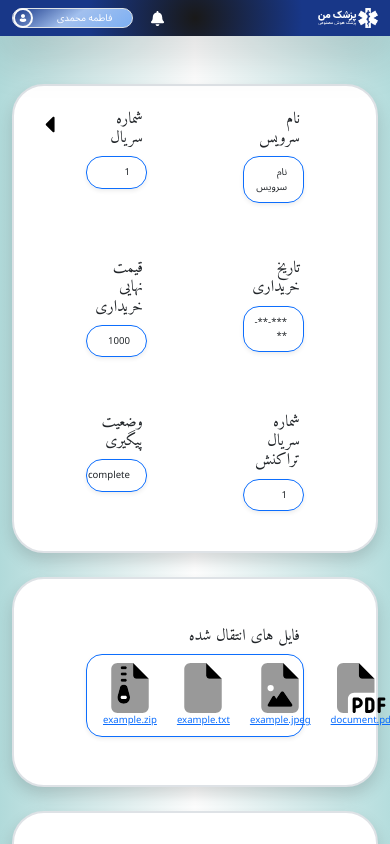
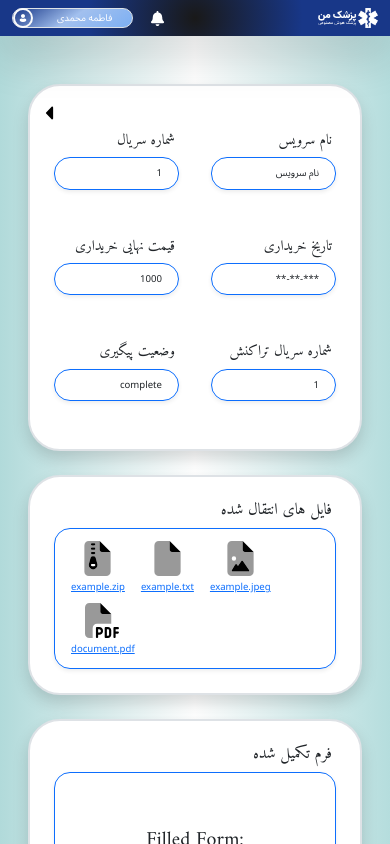
Before and after one commit to RamtinPB/MyDocter, a React (Vite) app: page /purchased-services/1 in a window 390 px wide. Shown: the top 844 px of the page. Built offline with nearby package versions, Linux system fonts and the light colour scheme; data requests are answered from the project's data file.

Commit message:
pc/ phone responsivity update 10

```diff
--- a/src/cssFiles/home.css
+++ b/src/cssFiles/home.css
@@ -11,7 +11,7 @@
 }
 
 @media (max-width: 768px) {
-  .custom-service-img{
+  .custom-home-service-img{
     max-width: 95% ;
   }
 
@@ -21,7 +21,8 @@
 }
 
 @media (max-width: 576px) {
-  .custom-service-img{
+  .custom-home-service-img{
+    max-width: 95% ;
   }
 
   #doc {
--- a/src/pages/Home.tsx
+++ b/src/pages/Home.tsx
@@ -95,7 +95,7 @@ function Home() {
 									</h5>
 									<img
 										src={homeText?.servicesLeftCardImage}
-										className="img-fluid custom-service-img rounded-4 shadow-sm"
+										className="img-fluid custom-home-service-img rounded-4 shadow-sm"
 										alt="general Doctor"
 									/>
 									<p className="card-text text-end m-3">
@@ -118,7 +118,7 @@ function Home() {
 									</h5>
 									<img
 										src={homeText?.servicesRightCardImage}
-										className="img-fluid custom-service-img rounded-4 shadow-sm"
+										className="img-fluid custom-home-service-img rounded-4 shadow-sm"
 										alt="general Doctor"
 									/>
 									<p className="card-text text-end m-3">
--- a/src/pages/ServicePage.tsx
+++ b/src/pages/ServicePage.tsx
@@ -277,7 +277,7 @@ function ServicePage() {
 				{/* File Upload Section */}
 				<div className="bg-white border border-2 shadow text-end rounded-5 py-4 px-0 px-md-2 mx-3 mx-md-4 mx-lg-5 mb-4">
 					<h5 className="pe-4 me-1">انتقال فایل</h5>
-					<div className="d-flex justify-content-between border border-2 shadow-sm rounded-4 px-2 mx-4 py-2">
+					<div className="d-flex justify-content-between border border-2 shadow-sm rounded-4 p-2 mx-4">
 						<div className="d-flex flex-wrap justify-content-start align-items-center">
 							{/* Display uploaded files with icons */}
 							{uploadedFiles.map((file, index) => (
--- a/src/pages/UserHistoryExtended.tsx
+++ b/src/pages/UserHistoryExtended.tsx
@@ -5,7 +5,9 @@ import pdfIcon from "../assets/icons/fileIcons/file-pdf-duotone-solid.svg";
 import zipIcon from "../assets/icons/fileIcons/file-zipper-duotone-solid.svg";
 import fileIcon from "../assets/icons/fileIcons/file-duotone-solid.svg";
 import imgIcon from "../assets/icons/fileIcons/file-image-duotone-solid.svg";
-import "../cssFiles/customColors.css";
+import "/src/cssFiles/customColors.css";
+
+import "/src/cssFiles/servicePage.css";
 import { FaCaretLeft } from "react-icons/fa";
 import FormRenderFilled from "../components/ForRenderFilled";
 import axiosInstance from "../myAPI/axiosInstance";
@@ -56,8 +58,6 @@ function UserHistoryExtended() {
 				const selectedService = response.data.find(
 					(s) => `${s.purchaseId}` === purchaseId
 				);
-				console.log("Fetched services:", response.data);
-				console.log("Purchase ID from URL:", purchaseId);
 
 				if (selectedService) {
 					setService(selectedService);
@@ -90,91 +90,99 @@ function UserHistoryExtended() {
 
 	const handleBackClick = () => {
 		navigate("/UserHistory");
+		console.log("clicked");
 	};
 
 	return (
 		<div className="custom-bg-4">
 			<div className="container py-5">
-				<div className="bg-white border border-2 shadow text-end rounded-5 p-3 mb-4">
-					<div className="text-start mx-2 mt-2 mb-2">
-						<button onClick={handleBackClick} className="btn btn-link p-0 m-0">
-							<FaCaretLeft size={27} color="black" />
-						</button>
+				<div className="d-flex flex-column bg-white border border-2 shadow text-end rounded-5 p-0 pt-2 px-md-2 mx-3 mx-md-4 mx-lg-5 mb-4">
+					<div className="text-start m-2">
+						<FaCaretLeft
+							type="button"
+							onClick={handleBackClick}
+							className="custom-back-btn"
+							color="black"
+						/>
 					</div>
 
 					<div
-						className="row row-cols-2 g-5 mb-3 mx-2"
+						className="row row-cols-2 mx-2 mx-md-auto"
 						style={{ direction: "rtl" }}
 					>
-						<div className="col mb-2 px-5">
-							<h5 className=" me-1">نام سرویس</h5>
+						<div className="co-6 mb-5 px-3 px-md-5">
+							<h6 className=" me-1">نام سرویس</h6>
 							<div className="border border-1 border-primary shadow-sm rounded-4 pe-3 py-2">
 								{service.name}
 							</div>
 						</div>
-						<div className="col mb-2 px-5">
-							<h5 className=" me-1">شماره سریال</h5>
+						<div className="co-6 mb-5 px-3 px-md-5">
+							<h6 className=" me-1">شماره سریال</h6>
 							<div className="border border-1 border-primary shadow-sm rounded-4 pe-3 py-2">
 								{service.id}
 							</div>
 						</div>
-						<div className="col mb-2 px-5">
-							<h5 className=" me-1">تاریخ خریداری</h5>
+						<div className="co-6 mb-5 px-3 px-md-5">
+							<h6 className=" me-1">تاریخ خریداری</h6>
 							<div className="border border-1 border-primary shadow-sm rounded-4 pe-3 py-2">
 								{service.purchaseDate}
 							</div>
 						</div>
-						<div className="col mb-2 px-5">
-							<h5 className=" me-1">قیمت نهایی خریداری</h5>
+						<div className="co-6 mb-5 px-3 px-md-5">
+							<h6 className=" me-1">قیمت نهایی خریداری</h6>
 							<div className="border border-1 border-primary shadow-sm rounded-4 pe-3 py-2">
 								{service.finalPurchaseAmount}
 							</div>
 						</div>
-						<div className="col mb-2 px-5">
-							<h5 className=" me-1">شماره سریال تراکنش</h5>
+						<div className="co-6 mb-5 px-3 px-md-5">
+							<h6 className=" me-1">شماره سریال تراکنش</h6>
 							<div className="border border-1 border-primary shadow-sm rounded-4 pe-3 py-2">
 								{service.purchaseId}
 							</div>
 						</div>
-						<div className="col mb-2 px-5">
-							<h5 className=" me-1">وضعیت پیگیری</h5>
+						<div className="co-6 mb-5 px-3 px-md-5">
+							<h6 className=" me-1">وضعیت پیگیری</h6>
 							<div className="border border-1 border-primary shadow-sm rounded-4 pe-3 py-2">
 								{service.status}
 							</div>
 						</div>
 					</div>
 				</div>
-				<div className="bg-white border border-2 shadow text-end rounded-5 p-5 mb-4">
+
+				{/* Sent Files Section */}
+				<div className="bg-white border border-2 shadow text-end rounded-5 py-4 px-0 px-md-2 mx-3 mx-md-4 mx-lg-5 mb-4">
 					<h5 className="pe-4 me-1">فایل های انتقال شده</h5>
-					<div className="border border-1 border-primary shadow-sm rounded-4 px-2 mx-4 py-2">
 					{service.files && service.files.length > 0 ? (
-							<div className="d-flex gap-1 justify-content-start align-items-center">
+						<div className="d-flex flex-wrap justify-content-start align-items-center border border-1 border-primary shadow-sm rounded-4 px-2 mx-4 py-2">
 							{service.files.map((file, index) => (
-									<div key={index} className="file-item mx-2">
+								<div
+									key={index}
+									className="d-flex flex-column file-item p-1 mx-1"
+								>
 									<a
 										href={file.fileUrl}
 										download
-											className="d-flex flex-column align-items-center"
+										className="d-flex flex-column justify-content-center align-items-center d-block "
 									>
 										<img
 											src={getIconForFileType(file.fileType)}
-												alt={file.fileType}
-												className="img-fluid"
-												style={{ width: "50px", height: "50px" }}
+											alt={`${file.fileName} Icon`}
+											className="custom-file-icon"
 										/>
-											{file.fileName}
+										<span className="text-end mt-1">{file.fileName}</span>
 									</a>
 								</div>
 							))}
 						</div>
 					) : (
-							<div className="d-flex justify-content-center align-items-center text-center py-3">
-								<p>هیچ فایلی یافت نشد</p>
+						<div className="d-flex flex-wrap justify-content-center align-items-center border border-1 border-primary shadow-sm rounded-4 px-2 mx-4 py-2">
+							<p className="px-3 mx-4 py-2">هیچ فایلی یافت نشد</p>
 						</div>
 					)}
 				</div>
-				</div>
-				<div className="bg-white border border-2 shadow text-end rounded-5 p-5 mb-4">
+
+				{/* Form Render Filled Section */}
+				<div className="bg-white border border-2 shadow text-end rounded-5 py-4 px-0 px-md-1 mx-3 mx-md-4 mx-lg-5 mb-4">
 					<h5 className="pe-4 me-1">فرم تکمیل شده</h5>
 					<div className="border border-1 border-primary shadow-sm rounded-4 px-3 mx-4 py-2">
 						{true ? (
@@ -186,13 +194,15 @@ function UserHistoryExtended() {
 						)}
 					</div>
 				</div>
-				<div className="bg-white border border-2 shadow text-end rounded-5 p-5 mb-4">
+
+				{/* User Input Section */}
+				<div className="bg-white border border-2 shadow text-end rounded-5 py-4 px-0 px-md-1 mx-3 mx-md-4 mx-lg-5 mb-4">
 					<h5 className="pe-4 me-1">شرح حال کاربر</h5>
 					<div className="border border-1 border-primary shadow-sm rounded-4 px-3 mx-4 py-2">
 						{service.userInput ? (
 							<p>{service.userInput}</p>
 						) : (
-							<div className="text-center py-3">
+							<div className="text-center px-3 mx-4 py-2">
 								<p>ورودی داده نشد</p>
 							</div>
 						)}
--- a/src/pages/UserInformation.tsx
+++ b/src/pages/UserInformation.tsx
@@ -187,11 +187,10 @@ function UserInformation() {
 								src={profilePicture}
 								alt="Profile"
 								className="custom-user-icon-pic rounded-circle border border-3 border-light my-auto"
-								style={{ width: "400px" }}
 							/>
 						) : (
 							<FaUser
-								className="custom-user-icon-pic rounded-circle border border-3 border-light p-3 my-auto"
+								className="custom-user-icon-pic rounded-circle border border-3 border-light p-2 p-md-3 my-auto"
 								color="white"
 							/>
 						)}
```
Lines whose indentation alone changed are shown as unchanged.
